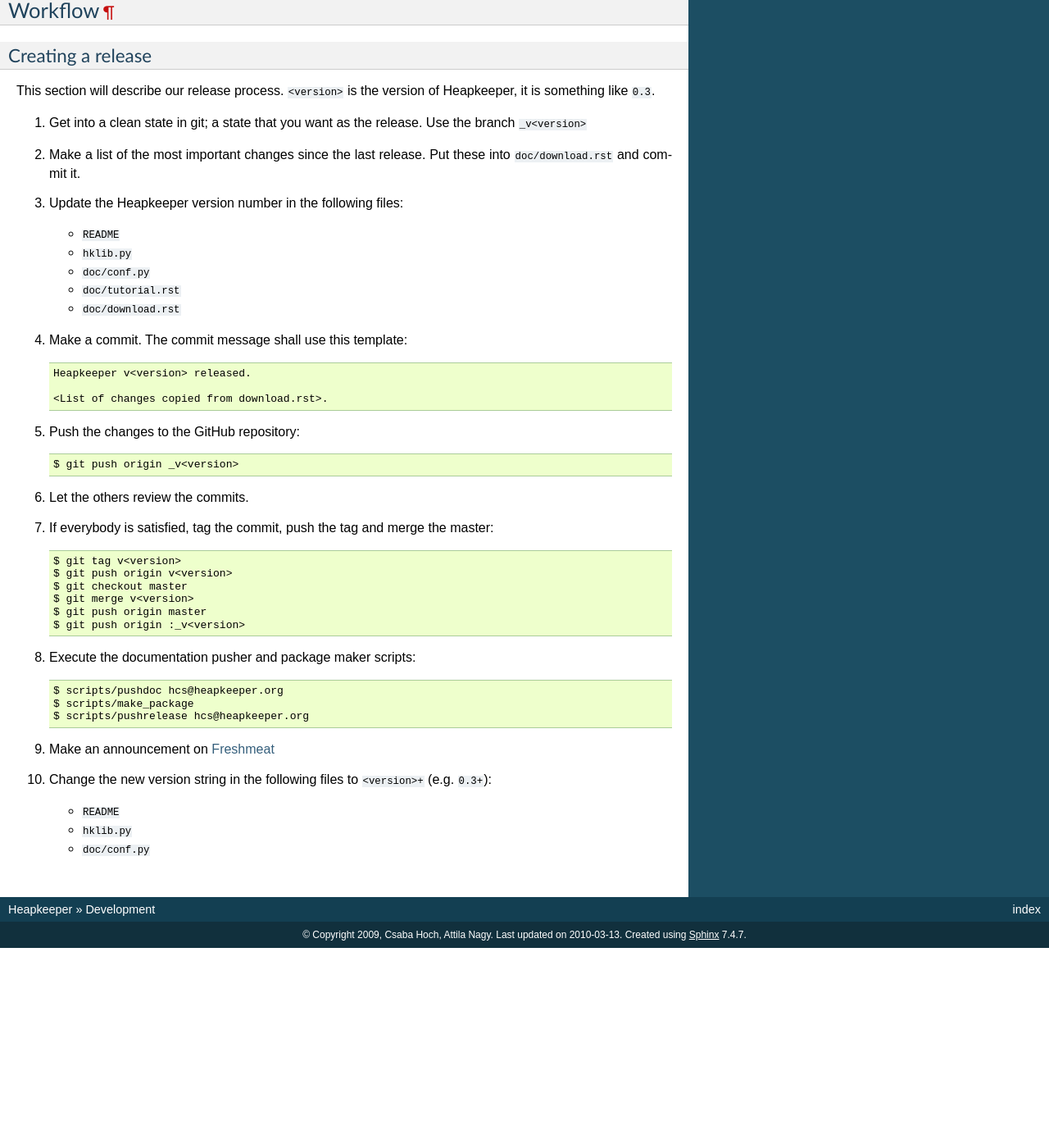
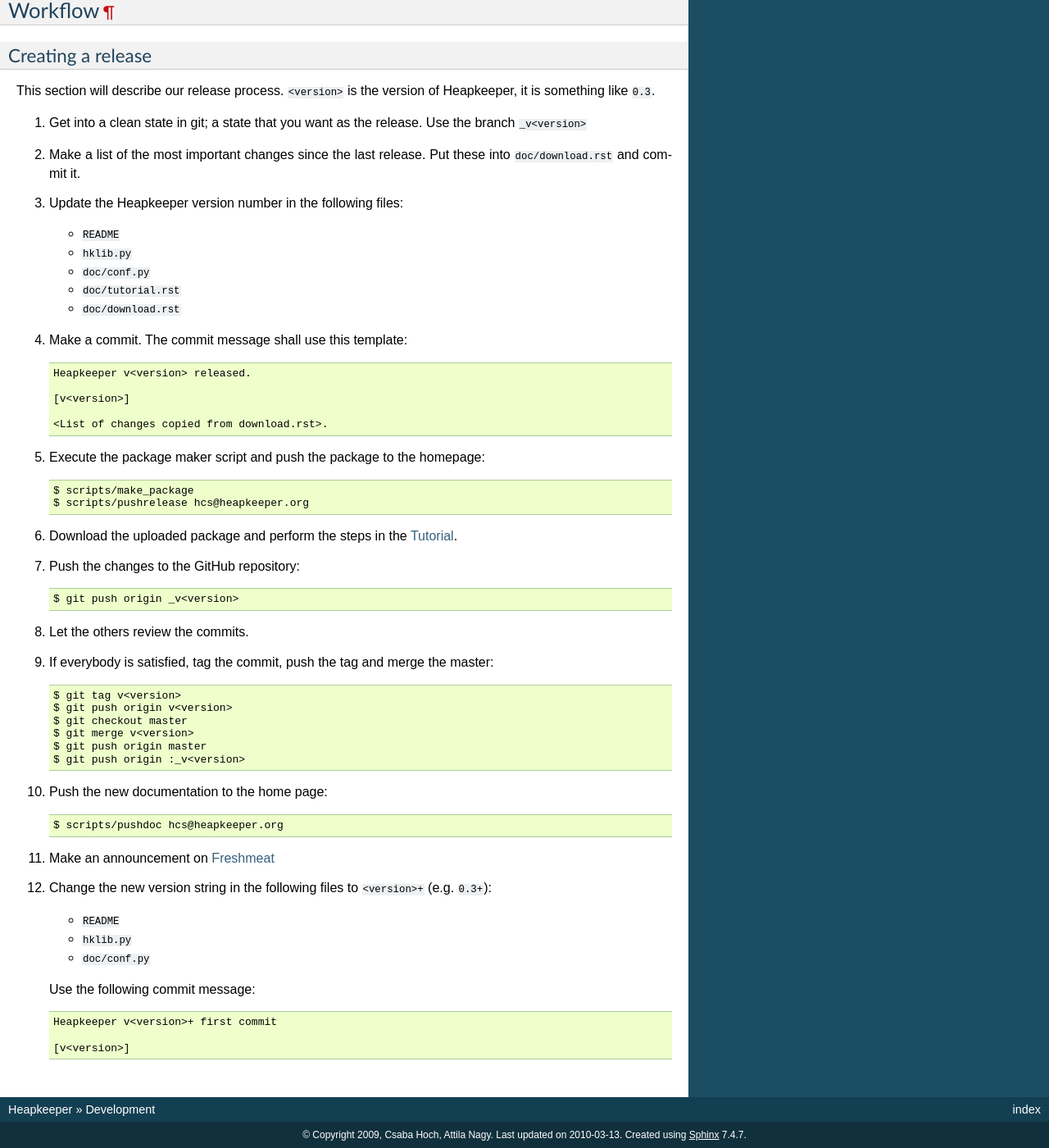
Before and after one commit to hcs42/heapkeeper-old, a Sphinx documentation site: the page built from doc/development.rst, in a window 1280 px wide and 1400 px high, scrolled down 1305 px. Shown: the whole window at 82% size. Built offline with Sphinx 7.4.7, drawn with Linux system fonts in a browser that asks for light colours; before the commit the page ends 2461 px from its top, so only the background shows below that.

Commit message:
DevDoc: release process modified
[developer documentation]

The new release process requires trying out the new Hk version before
publishing it.

```diff
--- a/doc/development.rst
+++ b/doc/development.rst
@@ -127,7 +127,16 @@ Heapkeeper, it is something like ``0.3``.
 
     Heapkeeper v<version> released.
 
+    [v<version>]
+
     <List of changes copied from download.rst>.
+
+#. Execute the package maker script and push the package to the homepage::
+
+    $ scripts/make_package
+    $ scripts/pushrelease hcs@heapkeeper.org
+
+#. Download the uploaded package and perform the steps in the :doc:`tutorial`.
 
 #. Push the changes to the GitHub repository::
 
@@ -145,11 +154,9 @@ Heapkeeper, it is something like ``0.3``.
     $ git push origin master
     $ git push origin :_v<version>
 
-#. Execute the documentation pusher and package maker scripts::
+#. Push the new documentation to the home page::
 
     $ scripts/pushdoc hcs@heapkeeper.org
-    $ scripts/make_package
-    $ scripts/pushrelease hcs@heapkeeper.org
 
 #. Make an announcement on Freshmeat__
 
@@ -160,4 +167,10 @@ Heapkeeper, it is something like ``0.3``.
    - ``hklib.py``
    - ``doc/conf.py``
 
+   Use the following commit message::
+
+    Heapkeeper v<version>+ first commit
+
+    [v<version>]
+
 __ http://freshmeat.net/
```
